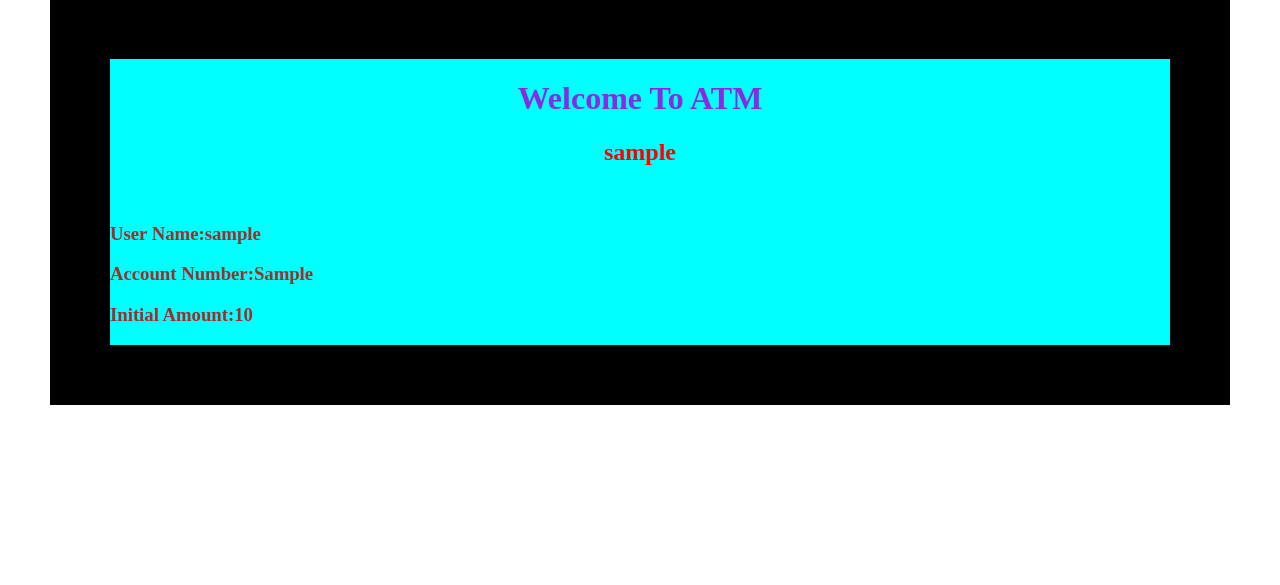
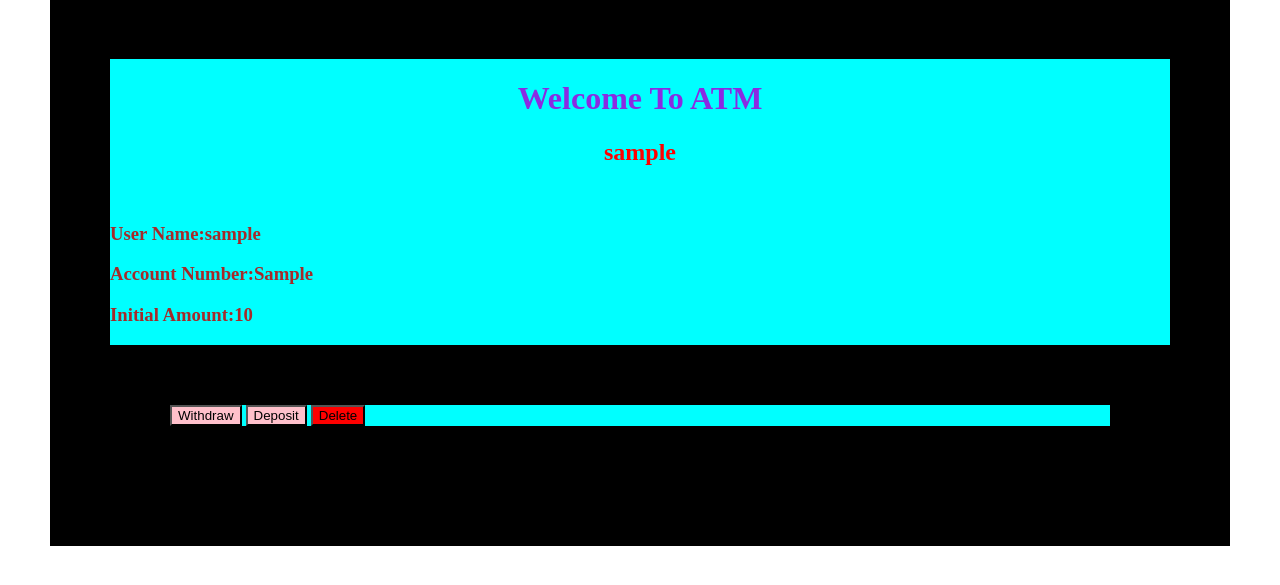
Before and after one commit to Lahari-1214/ATM_APP, a Flask app: template templates/dashboard.html in a window 1280 px wide. Shown: the part 51-636 px from the top of the page. Run offline with Flask 3, Linux system fonts and the light colour scheme; the template is opened without the code that fills it: most values are stand-ins (such as "Sample title", 1, 10 or a date in 2020).

Commit message:
Withdraw,Deposit,Delete buttons

```diff
--- a/templates/dashboard.html
+++ b/templates/dashboard.html
@@ -5,30 +5,49 @@
     <meta name="viewport" content="width=device-width, initial-scale=1.0">
     <title>Dashboard</title>
     <style>
-        body{
-            margin:20px;
-            padding:30px;
+        body {
+            margin: 20px;
+            padding: 30px;
+        }
 
-
+        div {
+            border: 60px solid black;
+            background-color: aqua;
 
         }
-        div{
-             border: 60px solid black;
-             background-color: aqua;
 
-        }
-        h1{
-            color:blueviolet;
+        h1 {
+            color: blueviolet;
             text-align: center;
 
         }
-        h2{
-            color:red;
-            text-align:center;
+
+        h2 {
+            color: red;
+            text-align: center;
         }
-        h3{
-            color:brown;
+
+        h3 {
+            color: brown;
             text-align: left;
+        }
+
+        .button:hover {
+            background-color: white;
+            color: white;
+        }
+
+        .b1 {
+            background-color: pink;
+        }
+
+        .b2 {
+            background-color: pink;
+        }
+
+        .b3 {
+            background-color: red;
+
         }
     </style>
 </head>
@@ -43,6 +62,14 @@
      <h3>Account Number:{{acc_no}}</h3>
      <h3>Initial Amount:{{balance}}</h3>
      </section>
+     <div class="button">
+     <a href="/withdraw"><button class= "b1" type="button">Withdraw</button></a>
+     <button class = "b2" type="button">Deposit</button>
+     <button class ="b3" type="button">Delete</button>
+     </div>
+
+
+
 
      </div>
 
```
